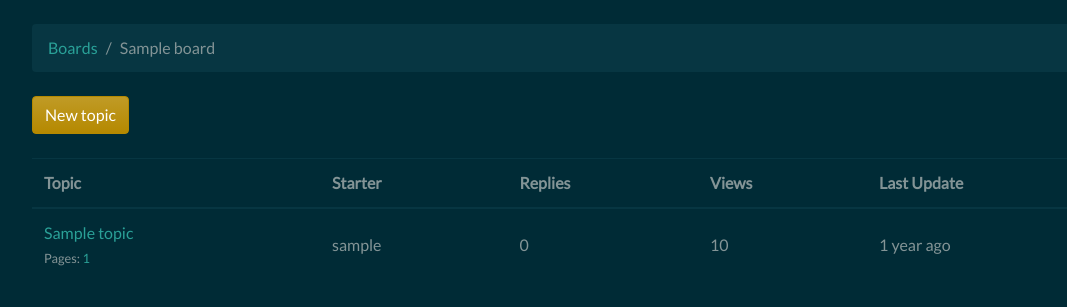
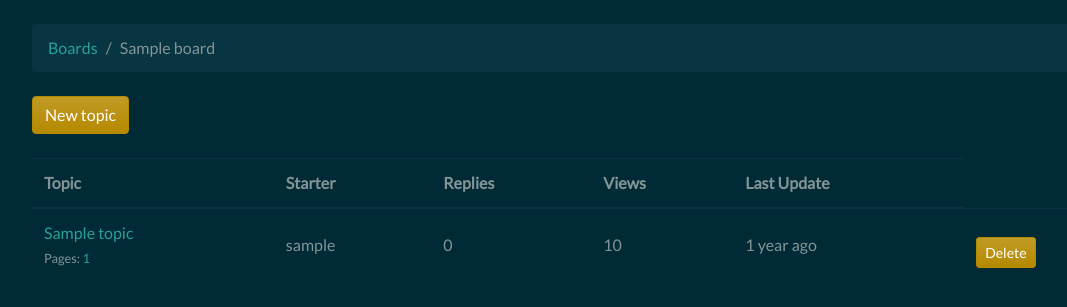
Before and after one commit to jazznerd206/Board_Room, a Django app: page /boards/1/ in a window 1280 px wide. Shown: the part 56-363 px from the top of the page, without its empty margins (53-1120 px from the left). Run offline with Django 3.2, Linux system fonts and the light colour scheme; a user stored in the database is signed in; tables that the repository leaves empty hold one stand-in row (values such as "Sample post"); some libraries are stand-ins or nearby versions.

Commit message:
delete topic loaded

```diff
--- a/project/board_room/views.py
+++ b/project/board_room/views.py
@@ -129,6 +129,14 @@ class PostUpdateView(UpdateView):
         return redirect('topic_posts', pk=post.topic.board.pk, topic_pk=post.topic.pk)
 
 @method_decorator(login_required, name='dispatch')
+class TopicDeleteView(DeleteView):
+    model = Topic
+    template_name = 'delete_topic.html'
+    success_url = '/'
+    pk_url_kwarg = 'topic_pk'
+    context_object_name = 'topic'
+
+@method_decorator(login_required, name='dispatch')
 class PostDeleteView(DeleteView):
     model = Post
     template_name = 'delete_post.html'
--- a/project/project/urls.py
+++ b/project/project/urls.py
@@ -51,6 +51,7 @@ urlpatterns = [
     path('boards/<int:pk>/', views.TopicListView.as_view(), name='board_topics'),
     path('boards/<int:pk>/new/', views.new_topic, name='new_topic'),
     path('boards/<int:pk>/topics/<int:topic_pk>/', views.PostListView.as_view(), name='topic_posts'),
+    path('boards/<int:pk>/topics/<int:topic_pk>/delete/', views.TopicDeleteView.as_view(), name='delete_topic'),
     path('boards/<int:pk>/topics/<int:topic_pk>/reply/', views.reply_topic, name='reply_topic'),
     path('boards/<int:pk>/topics/<int:topic_pk>/posts/<int:post_pk>/edit/',
         views.PostUpdateView.as_view(), name='edit_post'),
--- a/project/templates/topics.html
+++ b/project/templates/topics.html
@@ -36,6 +36,7 @@
             <p class="mb-0">
               <a href="{{ topic_url }}">{{ topic.subject }}</a>
             </p>
+
             <small class="text-muted">
               Pages:
               {% for i in topic.get_page_range %}
@@ -50,6 +51,17 @@
           <td class="align-middle">{{ topic.replies }}</td>
           <td class="align-middle">{{ topic.views }}</td>
           <td class="align-middle">{{ topic.last_updated|naturaltime }}</td>
+          <td class="align-middle">
+            <small>
+              {% if topic.starter == user %}
+                <div class="mt-3">
+                  <a href="{% url 'delete_topic' board.pk topic.pk %}"
+                    class="btn btn-primary btn-sm"
+                    role="button">Delete</a>
+                </div>
+              {% endif %}
+            </small>
+          </td>
         </tr>
       {% endfor %}
     </tbody>
```
Also changed, not shown: project/templates/delete_topic.html (added, +23 -0 lines).
